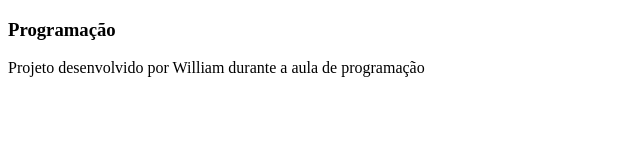
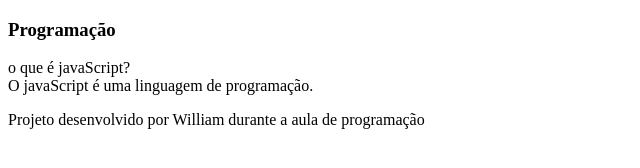
Before and after one commit to williamadriano/cartoes-de-memoria-3-A-JMP, a plain HTML site: page index.html in a window 1280 px wide. Shown: the whole page, without its empty margins (0-640 px from the left). Drawn offline with Linux system fonts and the light colour scheme.

Commit message:
cartao_conteudo

```diff
--- a/index.html
+++ b/index.html
@@ -12,7 +12,10 @@
                 <div class="cartao_conteudo">
                     <h3>Programação</h3>
                     <div class="cartao__conteudo__pergunta">
-
+                       o que é javaScript?
+                    </div>
+                    <div class="cartao__Conteudo__resposta">
+                        O javaScript é uma linguagem de programação.
                     </div>
 
 
```
